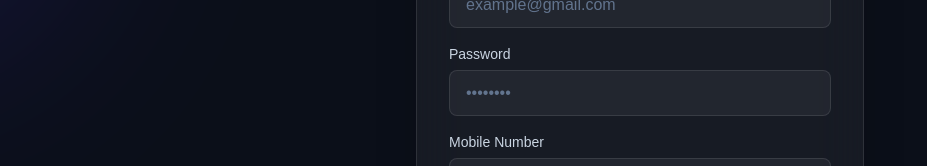
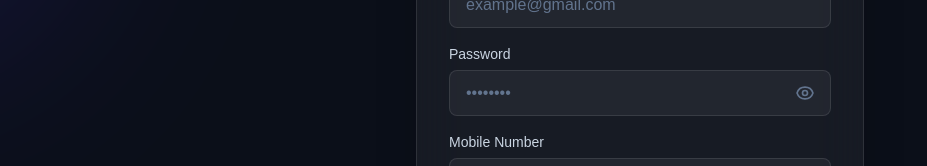
Before and after one commit to kesavkumarca/type, a Next.js app: page /signup in a window 1280 px wide. Shown: the part 333-499 px from the top of the page, without its empty margins (0-927 px from the left). Built offline with nearby package versions, Linux system fonts and the light colour scheme; no server answers.

Commit message:
Added show/hide password toggle to sign up page

```diff
--- a/src/app/signup/page.tsx
+++ b/src/app/signup/page.tsx
@@ -15,6 +15,7 @@
 
   const [loading, setLoading] = useState(false);
   const [error, setError] = useState<string | null>(null);
+  const [showPassword, setShowPassword] = useState(false); // State to toggle visibility
   const [formData, setFormData] = useState({
     fullName: '',
     email: '',
@@ -133,16 +134,35 @@
             <label className="block text-sm font-medium text-zinc-700 dark:text-slate-300 mb-1.5">
               Password
             </label>
+            <div className="relative">
               <input
-              type="password"
+                type={showPassword ? 'text' : 'password'}
                 name="password"
                 value={formData.password}
                 onChange={handleChange}
                 required
                 minLength={6}
-              className="w-full px-4 py-2.5 bg-zinc-50 dark:bg-white/5 border border-zinc-200 dark:border-white/10 rounded-lg focus:ring-2 focus:ring-indigo-500 focus:border-transparent outline-none text-zinc-900 dark:text-white placeholder-zinc-400 dark:placeholder-slate-500 transition-colors duration-300"
+                className="w-full pr-12 px-4 py-2.5 bg-zinc-50 dark:bg-white/5 border border-zinc-200 dark:border-white/10 rounded-lg focus:ring-2 focus:ring-indigo-500 focus:border-transparent outline-none text-zinc-900 dark:text-white placeholder-zinc-400 dark:placeholder-slate-500 transition-colors duration-300"
                 placeholder="••••••••"
               />
+              <button
+                type="button"
+                onClick={() => setShowPassword(!showPassword)}
+                className="absolute inset-y-0 right-0 pr-4 flex items-center text-zinc-400 dark:text-slate-500 hover:text-indigo-600 dark:hover:text-indigo-400 transition-colors"
+                aria-label={showPassword ? 'Hide password' : 'Show password'}
+              >
+                {showPassword ? (
+                  <svg className="w-5 h-5" fill="none" stroke="currentColor" viewBox="0 0 24 24">
+                    <path strokeLinecap="round" strokeLinejoin="round" strokeWidth={2} d="M13.875 18.825A10.05 10.05 0 0112 19c-4.478 0-8.268-2.943-9.543-7a9.97 9.97 0 011.563-3.029m5.858.908a3 3 0 114.243 4.243M9.878 9.878l4.242 4.242M9.88 9.88l-3.29-3.29m7.532 7.532l3.29 3.29M3 3l18 18" />
+                  </svg>
+                ) : (
+                  <svg className="w-5 h-5" fill="none" stroke="currentColor" viewBox="0 0 24 24">
+                    <path strokeLinecap="round" strokeLinejoin="round" strokeWidth={2} d="M15 12a3 3 0 11-6 0 3 3 0 016 0z" />
+                    <path strokeLinecap="round" strokeLinejoin="round" strokeWidth={2} d="M2.458 12C3.732 7.943 7.523 5 12 5c4.478 0 8.268 2.943 9.542 7-1.274 4.057-5.064 7-9.542 7-4.477 0-8.268-2.943-9.542-7z" />
+                  </svg>
+                )}
+              </button>
+            </div>
           </div>
 
           <div>
```
Lines whose indentation alone changed are shown as unchanged.
